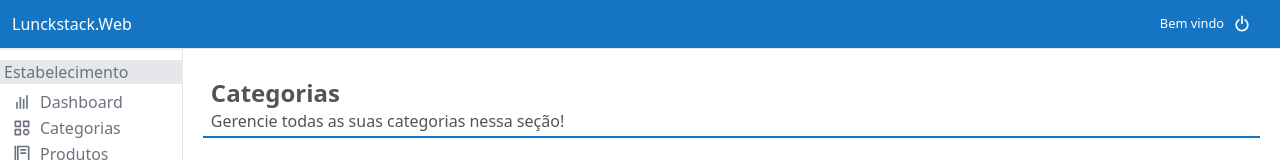
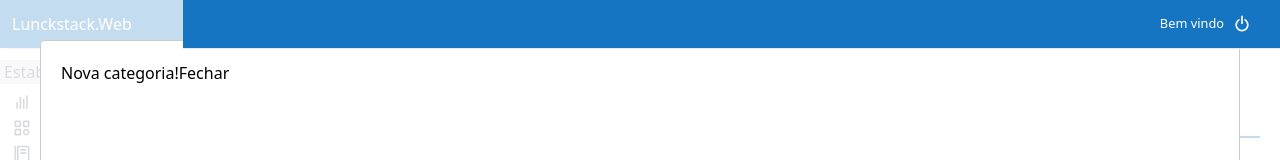
Before and after one commit to gabeFrancisco/LunchStack.Web, a React (Vite) app: page /dashboard/categorias in a window 1280 px wide. Both pictures are taken after a click on the button "Nova Categoria!". Shown: the top 160 px of the page. Built offline with nearby package versions, Linux system fonts and the light colour scheme; no server answers.

Commit message:
react modal first implementation on categories

```diff
--- a/package.json
+++ b/package.json
@@ -11,6 +11,7 @@
   },
   "dependencies": {
     "@reduxjs/toolkit": "^2.2.7",
+    "@types/react-modal": "^3.16.3",
     "axios": "^1.7.4",
     "formik": "^2.4.6",
     "react": "^18.3.1",
--- a/src/components/Category/CategoryToolbar.tsx
+++ b/src/components/Category/CategoryToolbar.tsx
@@ -1,7 +1,11 @@
-function CategoryToolbar() {
+interface Props{
+  newCategoryModalState: () => void
+}
+
+function CategoryToolbar(props: Props) {
   return (
     <div className="flex flex-row w-full p-2 my-3 border-b">
-      <button className="px-3 py-1 text-sm text-white rounded bg-primary hover:bg-blue-900">
+      <button onClick={props.newCategoryModalState} className="px-3 py-1 text-sm text-white rounded bg-primary hover:bg-blue-900">
         Nova Categoria!
       </button>
     </div>
--- a/src/pages/dashboard/categorias.tsx
+++ b/src/pages/dashboard/categorias.tsx
@@ -1,16 +1,29 @@
 import SectionTitle from "../../components/SectionTitle/SectionTitle";
 import CategoryTable from "../../components/Category/CategoryTable";
 import CategoryToolbar from "../../components/Category/CategoryToolbar";
+import { useEffect, useState } from "react";
+import Modal from 'react-modal'
 
 function CategoriasPage() {
+  const [newCategoryModal, setNewCategoryModal] = useState(false);
+  const handleNewCategoryModal = () =>
+    newCategoryModal ? setNewCategoryModal(false) : setNewCategoryModal(true);
+
+  useEffect(() => {
+    console.log(newCategoryModal)
+  }, [newCategoryModal])
   return (
     <div>
       <SectionTitle
         title="Categorias"
         subtitle="Gerencie todas as suas categorias nessa seção!"
       />
-      <CategoryToolbar/>
+      <CategoryToolbar newCategoryModalState={handleNewCategoryModal} />
       <CategoryTable />
+      <Modal isOpen={newCategoryModal} shouldCloseOnOverlayClick={true}>
+        Nova categoria!
+        <button onClick={handleNewCategoryModal}>Fechar</button>
+      </Modal>
     </div>
   );
 }
```
Also changed, not shown: 1 other file (tests, documents, lock files or other folders).
